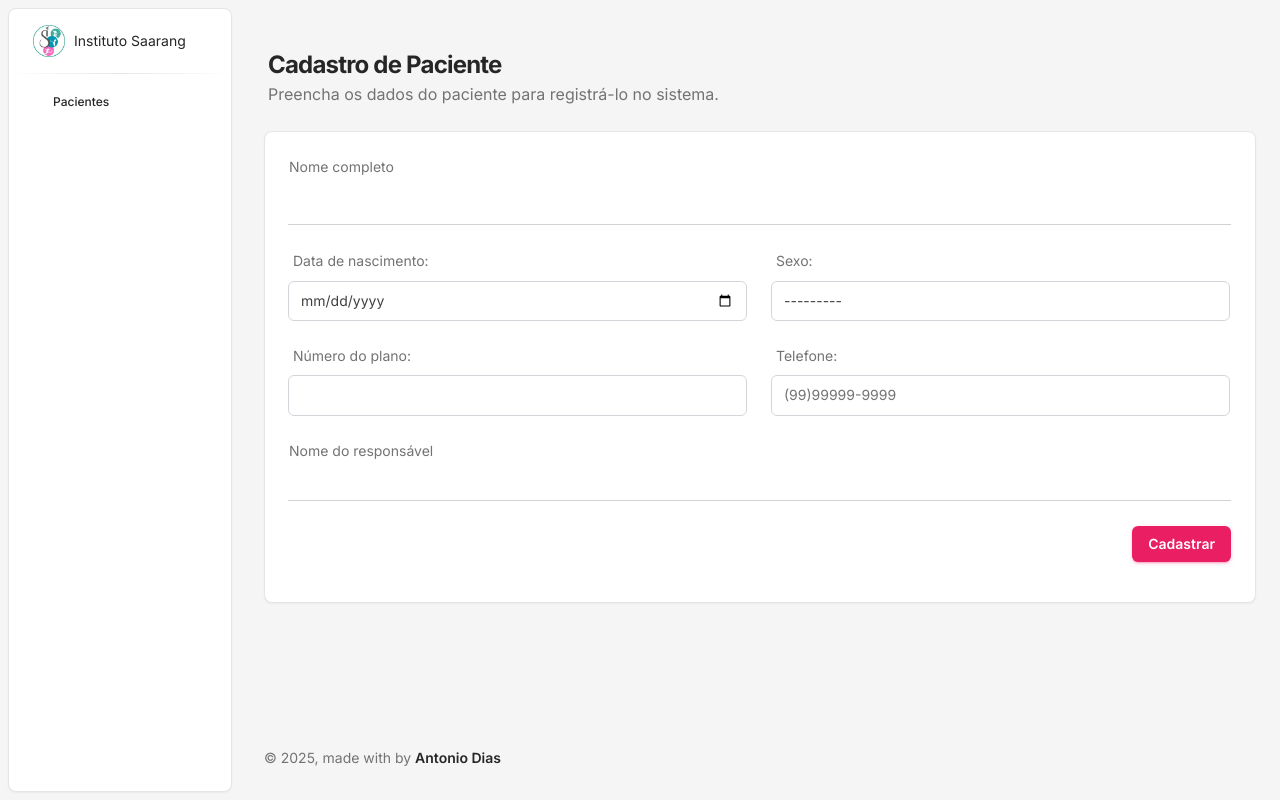
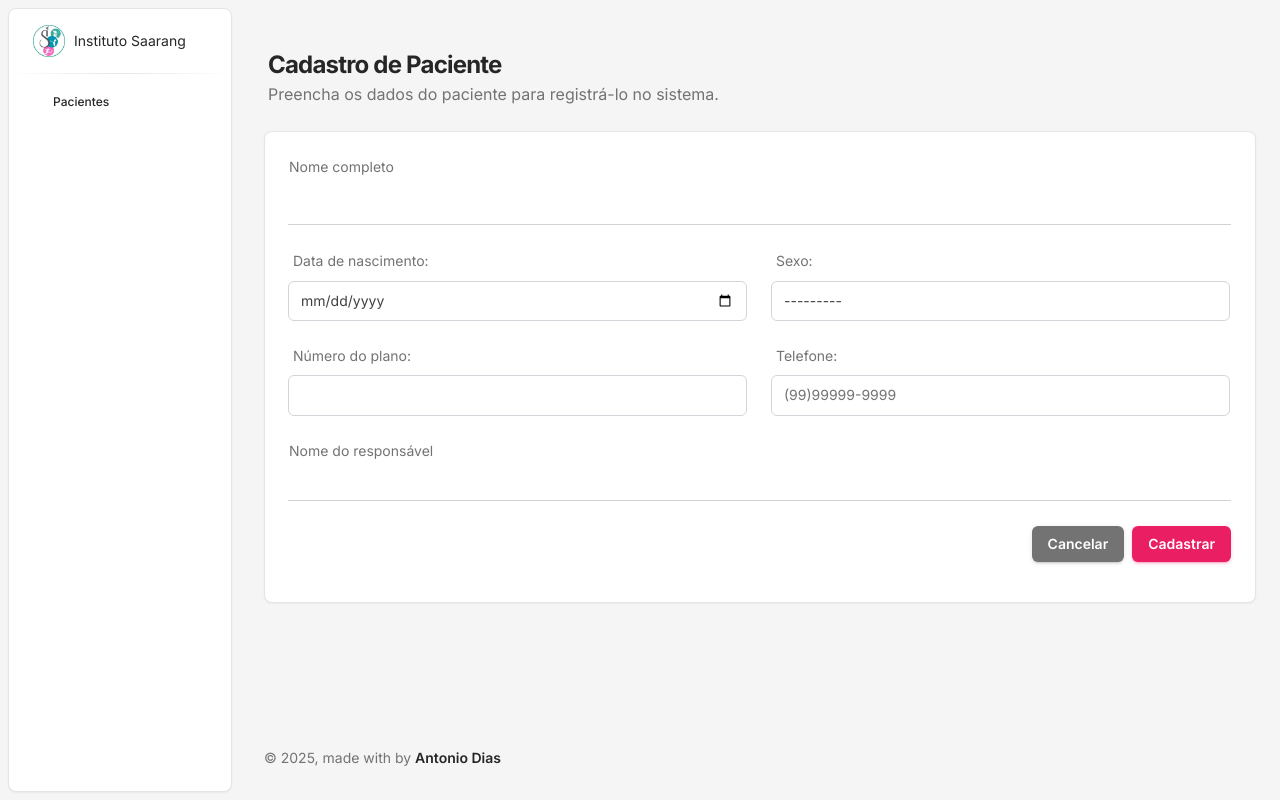
Before and after one commit to antonioisaacdias/clinic-manager, a Django app: page /patients/create/ in a window 1280 px wide. Run offline with Django 5.2, Linux system fonts and the light colour scheme; some libraries are stand-ins or nearby versions.

Commit message:
feat: Adiciona botão de cancelar no form de pacientes.

```diff
--- a/apps/patient/templates/patient/patient_form.html
+++ b/apps/patient/templates/patient/patient_form.html
@@ -52,7 +52,8 @@
                 </div>
             {% endfor %}
         {% endif %}
-        <footer class="d-flex justify-content-end">
+        <footer class="d-flex gap-2 justify-content-end">
+            <a class="btn btn-secondary fw-bold" href="{% url 'patient_list' %}">Cancelar</a>
             <button class="btn btn-primary fw-bold" type="submit">Cadastrar</button>
         </footer>
     </form>
```
